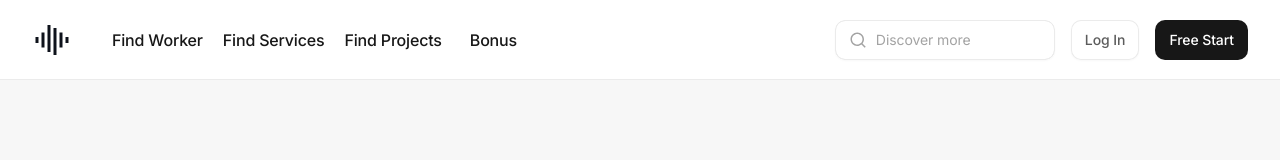
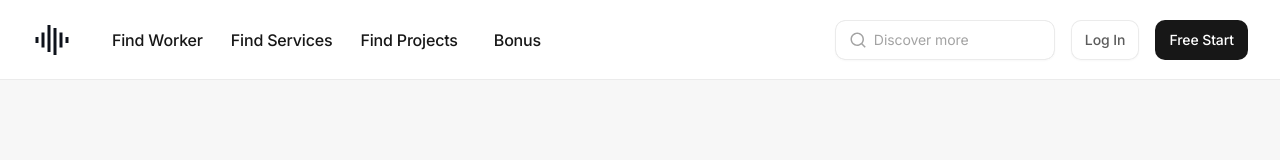
Before and after one commit to 899ms/marketplace, a Next.js app: page / in a window 1280 px wide. Shown: the top 160 px of the page. Built offline with nearby package versions, Linux system fonts and the light colour scheme; no server answers.

Commit message:
Nav Bar Minor UI Updates

```diff
--- a/components/navbar.tsx
+++ b/components/navbar.tsx
@@ -22,7 +22,9 @@ import {
   RiFileCopyLine, // Added for Copy ID
   RiFileList2Line, // Added for Orders
   RiQuestionLine, // Added for Help Center
-  RiChat1Line, // Added for Live Chat
+  RiChat1Line,
+  RiArrowDownFill,
+  RiArrowDropDownFill, // Added for Live Chat
 } from '@remixicon/react';
 import { useState } from 'react';
 import { useCopyToClipboard } from '@/hooks/use-copy-to-clipboard'; // Assuming a copy hook exists
@@ -89,7 +91,7 @@ export default function Navbar() {
             {/* You can add text next to the logo if needed, e.g., <span>MyBrand</span> */}
           </Link>
           {/* Navigation Links Container - Apply new styles */}
-          <div className='text-text-secondary-600 hidden items-center gap-3   text-label-md lg:flex'>
+          <div className='text-text-secondary-600 hidden items-center gap-5   text-label-md lg:flex'>
 
             <Link href='/services/search?tab=Worker' className='hover:text-text-strong-950 px-2 py-1 rounded-md hover:bg-bg-weak-50 transition-colors'> {/* Added padding/hover bg */}
               Find Worker
@@ -111,14 +113,14 @@ export default function Navbar() {
           {/* Search Input */}
           <div className='relative hidden sm:block'>
             <Input.Root>
-              <Input.Wrapper size='medium' className='h-10 w-[220px] rounded-10 border bg-white shadow-regular-xs gap-2'>
+              <Input.Wrapper size='medium' className='h-10 w-[220px] rounded-10 border bg-white shadow-regular-xs gap-1.5'>
                 <Input.Icon
                   as={RiSearchLine}
                   className='text-icon-secondary-400'
                 />
                 <Input.Input
                   placeholder='Discover more'
-                  className='w-52 lg:w-64'
+                  className='w-52 lg:w-64 font-normal'
                 />
               </Input.Wrapper>
             </Input.Root>
@@ -137,7 +139,7 @@ export default function Navbar() {
                 }
                 passHref
               >
-                <FancyButton.Root variant='neutral' size='medium' className='gap-1 text-sm'>
+                <FancyButton.Root variant='neutral' size='medium' className='gap-4 font-medium text-sm'>
                   Create
                   <FancyButton.Icon as={RiAddLine} />
                 </FancyButton.Root>
@@ -165,7 +167,7 @@ export default function Navbar() {
               {/* --- Account Dropdown --- */}
               <Dropdown.Root>
                 <Dropdown.Trigger asChild>
-                  <button className='text-text-secondary-600 hover:bg-bg-neutral-subtle-100 flex items-center gap-1.5 rounded-10 border border-stroke-soft-200 p-1 pr-2 h-10 bg-white'>
+                  <button className='text-text-secondary-600 hover:bg-bg-neutral-subtle-100 flex items-center rounded-10 border border-stroke-soft-200 p-1 pr-2 h-10 bg-white'>
                     {user.user_metadata?.avatar_url ? <Avatar.Root size='32'>
                       {/* Use user avatar or fallback */}
                       <Avatar.Image
@@ -181,9 +183,8 @@ export default function Navbar() {
                       />
                     </Avatar.Root> :
                       <Avatar.Root size='32' color='yellow'>{user.user_metadata?.full_name?.charAt(0).toUpperCase()}</Avatar.Root>}
-                    <span className='hidden md:inline text-sm font-semibold'>Account</span>
-                    <RiArrowDownSLine className='text-icon-sub-500 hidden size-4 md:inline' />
-                  </button>
+                    <span className='hidden md:inline text-sm pl-2 pr-0.5 font-medium'>Account</span>
+                    <RiArrowDropDownFill className='text-icon-sub-500 hidden size-8 md:inline' />                  </button>
                 </Dropdown.Trigger>
                 <Dropdown.Content align='end' className='w-72'>
                   {/* User Info Section */}
```
